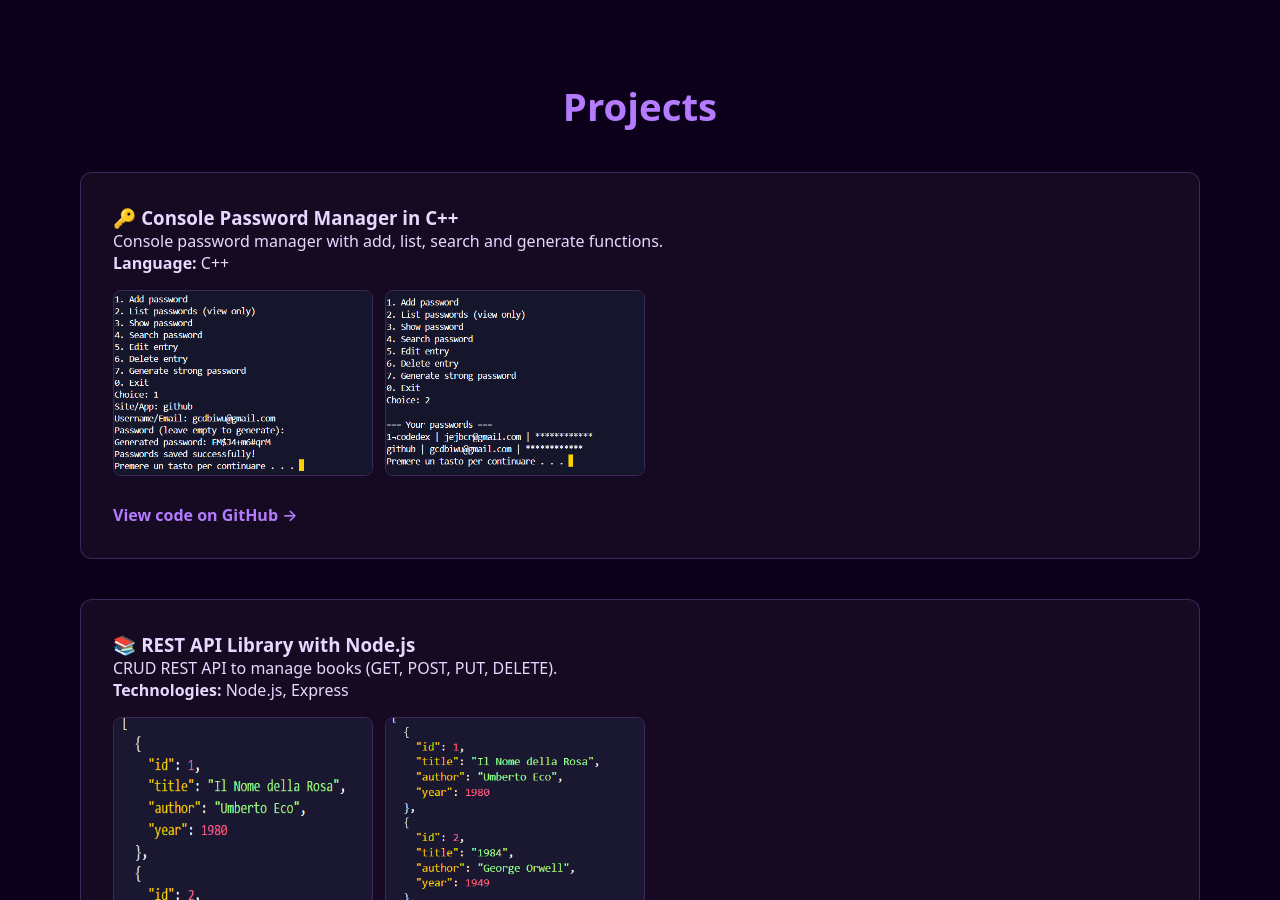
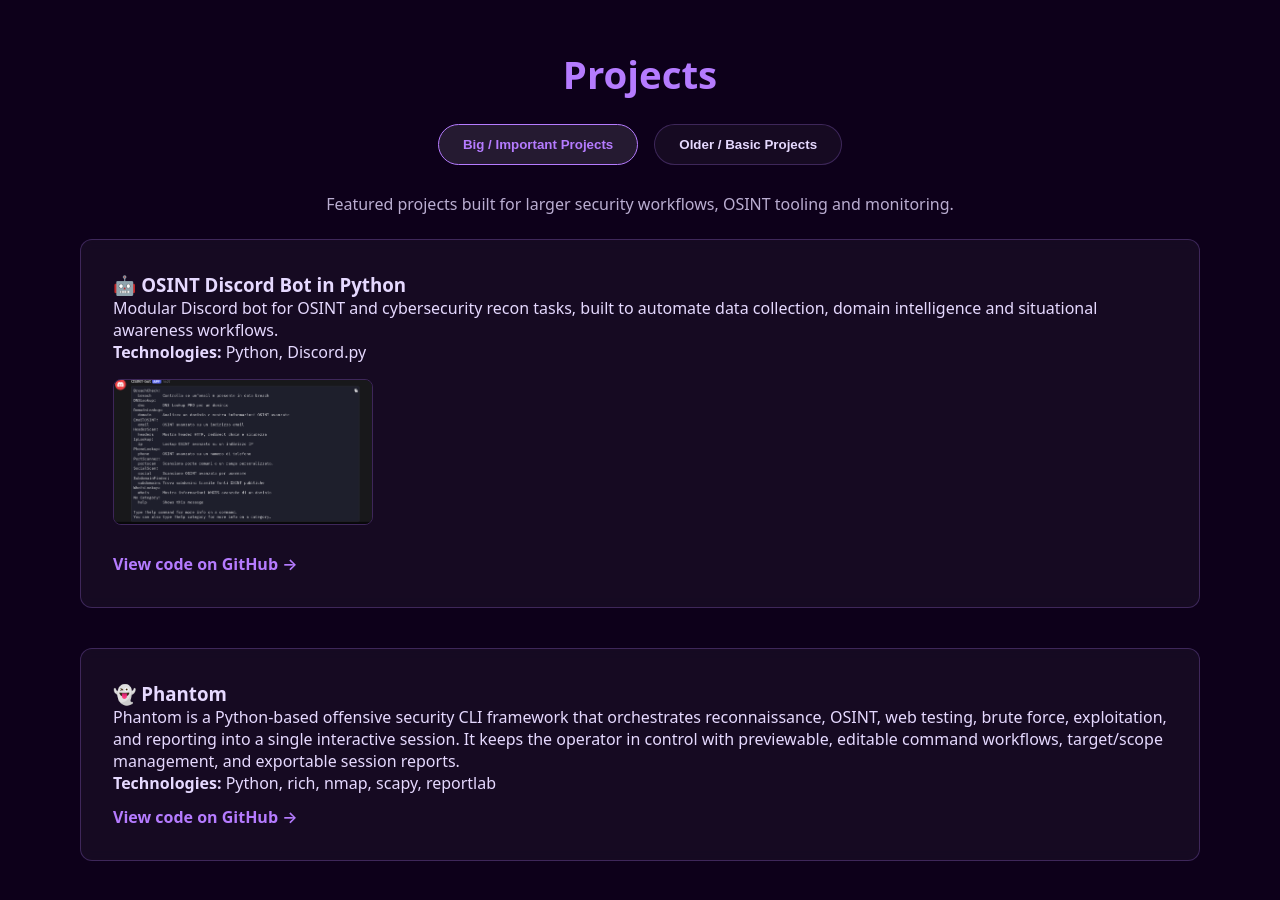
Before and after one commit to Terminalkid09/MyPortfolio-React, a React (Vite) app: page / in a window 1280 px wide. Shown: the part 1900-2800 px from the top of the page. Built offline with nearby package versions, Linux system fonts and the light colour scheme.

Commit message:
feat: split projects into Featured and Other sections

```diff
--- a/src/components/Projects.css
+++ b/src/components/Projects.css
@@ -1,8 +1,58 @@
 .section-title {
   font-size: 2.4rem;
-  margin-bottom: 40px;
+  margin-bottom: 24px;
   text-align: center;
   color: var(--accent);
+}
+
+.projects-tabs {
+  display: flex;
+  justify-content: center;
+  gap: 16px;
+  flex-wrap: wrap;
+  margin-bottom: 28px;
+}
+
+.tab-button {
+  border: 1px solid var(--border-subtle);
+  background: rgba(255, 255, 255, 0.04);
+  color: var(--text);
+  padding: 12px 24px;
+  border-radius: 999px;
+  cursor: pointer;
+  transition: all 0.25s ease;
+  font-weight: 600;
+}
+
+.tab-button:hover,
+.tab-button.active {
+  background: rgba(255, 255, 255, 0.1);
+  border-color: var(--accent);
+  color: var(--accent);
+}
+
+.project-panel-wrapper {
+  overflow: hidden;
+}
+
+.project-panel {
+  max-height: 0;
+  opacity: 0;
+  overflow: hidden;
+  transform: translateY(16px);
+  transition: all 0.35s ease;
+}
+
+.project-panel.active {
+  max-height: 3000px;
+  opacity: 1;
+  transform: translateY(0);
+}
+
+.section-note {
+  margin-bottom: 24px;
+  text-align: center;
+  opacity: 0.8;
 }
 
 .projects-grid {
--- a/src/components/Projects.jsx
+++ b/src/components/Projects.jsx
@@ -2,282 +2,277 @@ import "./Projects.css";
 import { useState } from "react";
 import ImageModal from "./ImageModal";
 
+const featuredProjects = [
+  {
+    title: "🤖 OSINT Discord Bot in Python",
+    description:
+      "Modular Discord bot for OSINT and cybersecurity recon tasks, built to automate data collection, domain intelligence and situational awareness workflows.",
+    technologies: "Python, Discord.py",
+    images: [
+      {
+        src: "/img/all-commands.png",
+        alt: "OSINT bot commands",
+      },
+    ],
+    links: [
+      {
+        label: "View code on GitHub →",
+        href: "https://github.com/Terminalkid09/osint-bot-py",
+      },
+    ],
+  },
+  {
+    title: "👻 Phantom",
+    description:
+      "Phantom is a Python-based offensive security CLI framework that orchestrates reconnaissance, OSINT, web testing, brute force, exploitation, and reporting into a single interactive session. It keeps the operator in control with previewable, editable command workflows, target/scope management, and exportable session reports.",
+    technologies: "Python, rich, nmap, scapy, reportlab",
+    links: [
+      {
+        label: "View code on GitHub →",
+        href: "https://github.com/Terminalkid09/phantom",
+      },
+    ],
+  },
+  {
+    title: "🖲️ NodeTrace",
+    description:
+      "Full-stack monitoring platform with real-time telemetry, analytics and multi-language agents. NodeTrace combines Python FastAPI backend services with agent tooling in Python, C#, C++ and Java for complete visibility and event tracking.",
+    technologies: "Python, FastAPI, multi-language agents",
+    images: [
+      {
+        src: "/img/dashboard.png",
+        alt: "NodeTrace dashboard",
+      },
+    ],
+    links: [
+      {
+        label: "View code on GitHub →",
+        href: "https://github.com/Terminalkid09/nodetrace",
+      },
+    ],
+  },
+  {
+    title: "🔐 VaultX",
+    description:
+      "Secure full-stack note management system with modern UI, authentication, encrypted storage patterns and a React + Node.js + MongoDB architecture for real-world productivity workflows.",
+    technologies: "React, Node.js, Express, MongoDB",
+    images: [
+      {
+        src: "/img/login_view.png",
+        alt: "VaultX login",
+      },
+      {
+        src: "/img/note_view.png",
+        alt: "VaultX notes",
+      },
+    ],
+    links: [
+      {
+        label: "View code on GitHub →",
+        href: "https://github.com/Terminalkid09/vaultx",
+      },
+    ],
+  },
+  {
+    title: "📊 SQL Security Dashboard",
+    description:
+      "Interactive dashboard for security log analysis with automated data enrichment and multiple visualizations. The tool helps surface incidents, trends and anomalies from SQL-driven datasets for incident response workflows.",
+    technologies: "Python, SQL, Pandas, Matplotlib, Jinja2",
+    images: [
+      {
+        src: "/img/chart.png",
+        alt: "SQL Security Dashboard",
+      },
+    ],
+    links: [
+      {
+        label: "🖥️ Live Demo",
+        href: "https://sql-dashboard-m2gh.onrender.com",
+      },
+      {
+        label: "View code on GitHub →",
+        href: "https://github.com/Terminalkid09/incident-response-sql",
+      },
+    ],
+  },
+];
+
+const classicProjects = [
+  {
+    title: "🔑 Console Password Manager in C++",
+    description: "Console password manager with add, list, search and generate functions.",
+    technologies: "C++",
+    images: [
+      {
+        src: "/img/add.png",
+        alt: "Adding a password",
+      },
+      {
+        src: "/img/list.png",
+        alt: "Password list",
+      },
+    ],
+    links: [
+      {
+        label: "View code on GitHub →",
+        href: "https://github.com/Terminalkid09/password-manager-cpp",
+      },
+    ],
+  },
+  {
+    title: "📚 REST API Library with Node.js",
+    description: "CRUD REST API to manage books (GET, POST, PUT, DELETE).",
+    technologies: "Node.js, Express",
+    images: [
+      {
+        src: "/img/first.png",
+        alt: "API GET response",
+      },
+      {
+        src: "/img/afterPOST.png",
+        alt: "API POST response",
+      },
+    ],
+    links: [
+      {
+        label: "View code on GitHub →",
+        href: "https://github.com/Terminalkid09/api-library-node",
+      },
+    ],
+  },
+  {
+    title: "🎮 Text-based Adventure Game in Python",
+    description: "Terminal RPG with world map, enemies, bosses, shop, inventory and combat.",
+    technologies: "Python",
+    images: [
+      {
+        src: "/img/menu.png",
+        alt: "RPG menu",
+      },
+      {
+        src: "/img/village.png",
+        alt: "RPG village",
+      },
+      {
+        src: "/img/fight.png",
+        alt: "RPG combat",
+      },
+    ],
+    links: [
+      {
+        label: "🎮 Live Demo",
+        href: "https://terminal-rpg-live.netlify.app",
+      },
+      {
+        label: "View code on GitHub →",
+        href: "https://github.com/Terminalkid09/adventure-game-py",
+      },
+    ],
+  },
+  {
+    title: "🛡️ AI Security Suite",
+    description: "Multi-service cybersecurity toolkit powered by machine learning.",
+    technologies: "Python, FastAPI, ML",
+    images: [
+      {
+        src: "/img/suite.png",
+        alt: "AI Suite dashboard",
+      },
+      {
+        src: "/img/osint.png",
+        alt: "OSINT module",
+      },
+    ],
+    links: [
+      {
+        label: "View code on GitHub →",
+        href: "https://github.com/Terminalkid09/ai-Security-Suite",
+      },
+    ],
+  },
+];
+
 export default function Projects() {
+  const [activeTab, setActiveTab] = useState("featured");
   const [modalImage, setModalImage] = useState(null);
+
+  const renderProjectCard = (project) => (
+    <div className="project-card" key={project.title}>
+      <h3>{project.title}</h3>
+      <p>{project.description}</p>
+      <p>
+        <strong>Technologies:</strong> {project.technologies}
+      </p>
+
+      {project.images && project.images.length > 0 && (
+        <div className="project-images">
+          {project.images.map((image) => (
+            <img
+              key={image.src}
+              src={image.src}
+              alt={image.alt}
+              className="zoomable"
+              onClick={() => setModalImage(image.src)}
+            />
+          ))}
+        </div>
+      )}
+
+      {project.links.map((link) => (
+        <a
+          key={link.href}
+          href={link.href}
+          target="_blank"
+          rel="noreferrer"
+          className="project-link"
+        >
+          {link.label}
+        </a>
+      ))}
+    </div>
+  );
 
   return (
     <section className="section" id="projects">
       <div className="section-inner">
         <h2 className="section-title">Projects</h2>
 
-        <div className="projects-grid">
+        <div className="projects-tabs">
+          <button
+            className={`tab-button ${activeTab === "featured" ? "active" : ""}`}
+            onClick={() => setActiveTab("featured")}
+          >
+            Big / Important Projects
+          </button>
+          <button
+            className={`tab-button ${activeTab === "classic" ? "active" : ""}`}
+            onClick={() => setActiveTab("classic")}
+          >
+            Older / Basic Projects
+          </button>
+        </div>
 
-          {/* Password Manager */}
-          <div className="project-card">
-            <h3>🔑 Console Password Manager in C++</h3>
-            <p>Console password manager with add, list, search and generate functions.</p>
-            <p><strong>Language:</strong> C++</p>
-
-            <div className="project-images">
-              <img
-                src="/img/add.png"
-                alt="Adding a password"
-                className="zoomable"
-                onClick={() => setModalImage("/img/add.png")}
-              />
-              <img
-                src="/img/list.png"
-                alt="Password list"
-                className="zoomable"
-                onClick={() => setModalImage("/img/list.png")}
-              />
+        <div className="project-panel-wrapper">
+          <div className={`project-panel ${activeTab === "featured" ? "active" : ""}`}>
+            <p className="section-note">Featured projects built for larger security workflows, OSINT tooling and monitoring.</p>
+            <div className="projects-grid">
+              {featuredProjects.map((project) => renderProjectCard(project))}
             </div>
-
-            <a
-              href="https://github.com/Terminalkid09/password-manager-cpp"
-              target="_blank"
-              className="project-link"
-            >
-              View code on GitHub →
-            </a>
           </div>
 
-          {/* Node.js API */}
-          <div className="project-card">
-            <h3>📚 REST API Library with Node.js</h3>
-            <p>CRUD REST API to manage books (GET, POST, PUT, DELETE).</p>
-            <p><strong>Technologies:</strong> Node.js, Express</p>
-
-            <div className="project-images">
-              <img
-                src="/img/first.png"
-                alt="API GET response"
-                className="zoomable"
-                onClick={() => setModalImage("/img/first.png")}
-              />
-              <img
-                src="/img/afterPOST.png"
-                alt="API POST response"
-                className="zoomable"
-                onClick={() => setModalImage("/img/afterPOST.png")}
-              />
+          <div className={`project-panel ${activeTab === "classic" ? "active" : ""}`}>
+            <p className="section-note">Earlier and smaller projects with simpler implementations.</p>
+            <div className="projects-grid">
+              {classicProjects.map((project) => renderProjectCard(project))}
             </div>
-
-            <a
-              href="https://github.com/Terminalkid09/api-library-node"
-              target="_blank"
-              className="project-link"
-            >
-              View code on GitHub →
-            </a>
           </div>
-
-          {/* Python RPG */}
-          <div className="project-card">
-            <h3>🎮 Text-based Adventure Game in Python</h3>
-            <p>Terminal RPG with world map, enemies, bosses, shop, inventory and combat.</p>
-            <p><strong>Language:</strong> Python</p>
-
-            <div className="project-images">
-              <img
-                src="/img/menu.png"
-                alt="RPG menu"
-                className="zoomable"
-                onClick={() => setModalImage("/img/menu.png")}
-              />
-              <img
-                src="/img/village.png"
-                alt="RPG village"
-                className="zoomable"
-                onClick={() => setModalImage("/img/village.png")}
-              />
-              <img
-                src="/img/fight.png"
-                alt="RPG combat"
-                className="zoomable"
-                onClick={() => setModalImage("/img/fight.png")}
-              />
-            </div>
-
-            <a
-              href="https://terminal-rpg-live.netlify.app"
-              target="_blank"
-              className="project-link"
-            >
-              🎮 Live Demo
-            </a>
-
-            <br />
-
-            <a
-              href="https://github.com/Terminalkid09/adventure-game-py"
-              target="_blank"
-              className="project-link"
-            >
-              View code on GitHub →
-            </a>
-          </div>
-
-          {/* OSINT Bot */}
-          <div className="project-card">
-            <h3>🤖 OSINT Discord Bot in Python</h3>
-            <p>Modular Discord bot for OSINT and cybersecurity recon tasks.</p>
-            <p><strong>Language:</strong> Python</p>
-
-            <div className="project-images">
-              <img
-                src="/img/all-commands.png"
-                alt="OSINT bot commands"
-                className="zoomable"
-                onClick={() => setModalImage("/img/all-commands.png")}
-              />
-            </div>
-
-            <a
-              href="https://github.com/Terminalkid09/osint-bot-py"
-              target="_blank"
-              className="project-link"
-            >
-              View code on GitHub →
-            </a>
-          </div>
-
-          {/* AI Security Suite */}
-          <div className="project-card">
-            <h3>🛡️ AI Security Suite</h3>
-            <p>Multi-service cybersecurity toolkit powered by machine learning.</p>
-            <p><strong>Technologies:</strong> Python, FastAPI, ML</p>
-
-            <div className="project-images">
-              <img
-                src="/img/suite.png"
-                alt="AI Suite dashboard"
-                className="zoomable"
-                onClick={() => setModalImage("/img/suite.png")}
-              />
-              <img
-                src="/img/osint.png"
-                alt="OSINT module"
-                className="zoomable"
-                onClick={() => setModalImage("/img/osint.png")}
-              />
-            </div>
-
-            <a
-              href="https://github.com/Terminalkid09/ai-Security-Suite"
-              target="_blank"
-              className="project-link"
-            >
-              View code on GitHub →
-            </a>
-          </div>
-
-          {/* VaultX */}
-          <div className="project-card">
-            <h3>🔐 VaultX</h3>
-            <p>Secure, modern and full-stack note management system.</p>
-            <p><strong>Technologies:</strong> React, Node.js, Express, MongoDB</p>
-
-            <div className="project-images">
-              <img
-                src="/img/login_view.png"
-                alt="VaultX login"
-                className="zoomable"
-                onClick={() => setModalImage("/img/login_view.png")}
-              />
-              <img
-                src="/img/note_view.png"
-                alt="VaultX notes"
-                className="zoomable"
-                onClick={() => setModalImage("/img/note_view.png")}
-              />
-            </div>
-
-            <a
-              href="https://github.com/Terminalkid09/vaultx"
-              target="_blank"
-              className="project-link"
-            >
-              View code on GitHub →
-            </a>
-          </div>
-
-          {/* SQL Security Dashboard */}
-          <div className="project-card">
-            <h3>📊 SQL Security Dashboard</h3>
-            <p>Interactive dashboard for analyzing security logs with automated data enrichment and 8 dynamic visualizations.</p>
-            <p><strong>Technologies:</strong> Python, SQL, Pandas, Matplotlib, Jinja2</p>
-
-            <div className="project-images">
-              <img
-                src="/img/chart.png"
-                alt="SQL Security Dashboard"
-                className="zoomable"
-                onClick={() => setModalImage("/img/chart.png")}
-              />
-            </div>
-
-            <a
-              href="https://sql-dashboard-m2gh.onrender.com"
-              target="_blank"
-              className="project-link"
-            >
-              🖥️ Live Demo
-            </a>
-
-            <br />
-
-            <a
-              href="https://github.com/Terminalkid09/incident-response-sql"
-              target="_blank"
-              className="project-link"
-            >
-              View code on GitHub →
-            </a>
-          </div>
-
-            {/*NodeTrace*/}
-           <div className="project-card">
-             <h3>🖲️ NodeTrace</h3>
-            <p>Full-stack monitoring platform with real-time telemetry and analytics.</p>
-            <strong>Technologies:</strong>
-            <p><b>Backend:</b> Python, FastAPI</p>
-            <hr></hr>
-            <p><b>Agents:</b> Python, C#, C++, Java</p>
-
-              <div className="project-images">
-                <img
-                  src="/img/dashboard.png"
-                  alt="NodeTrace dashboard"
-                  className="zoomable"
-                  onClick={() => setModalImage("/img/dashboard.png")}
-                />
-              </div>
-
-        <a
-          href="https://github.com/Terminalkid09/nodetrace"
-          target="_blank"
-          className="project-link"
-        >
-          View code on GitHub →
-        </a>
-      </div>
-
-
         </div>
 
         <p className="more-coming">More projects coming soon...</p>
       </div>
 
-
-
-      {/* MODAL */}
       {modalImage && (
-        <ImageModal
-          src={modalImage}
-          alt="project image"
-          onClose={() => setModalImage(null)}
-        />
+        <ImageModal src={modalImage} alt="project image" onClose={() => setModalImage(null)} />
       )}
     </section>
   );
```
